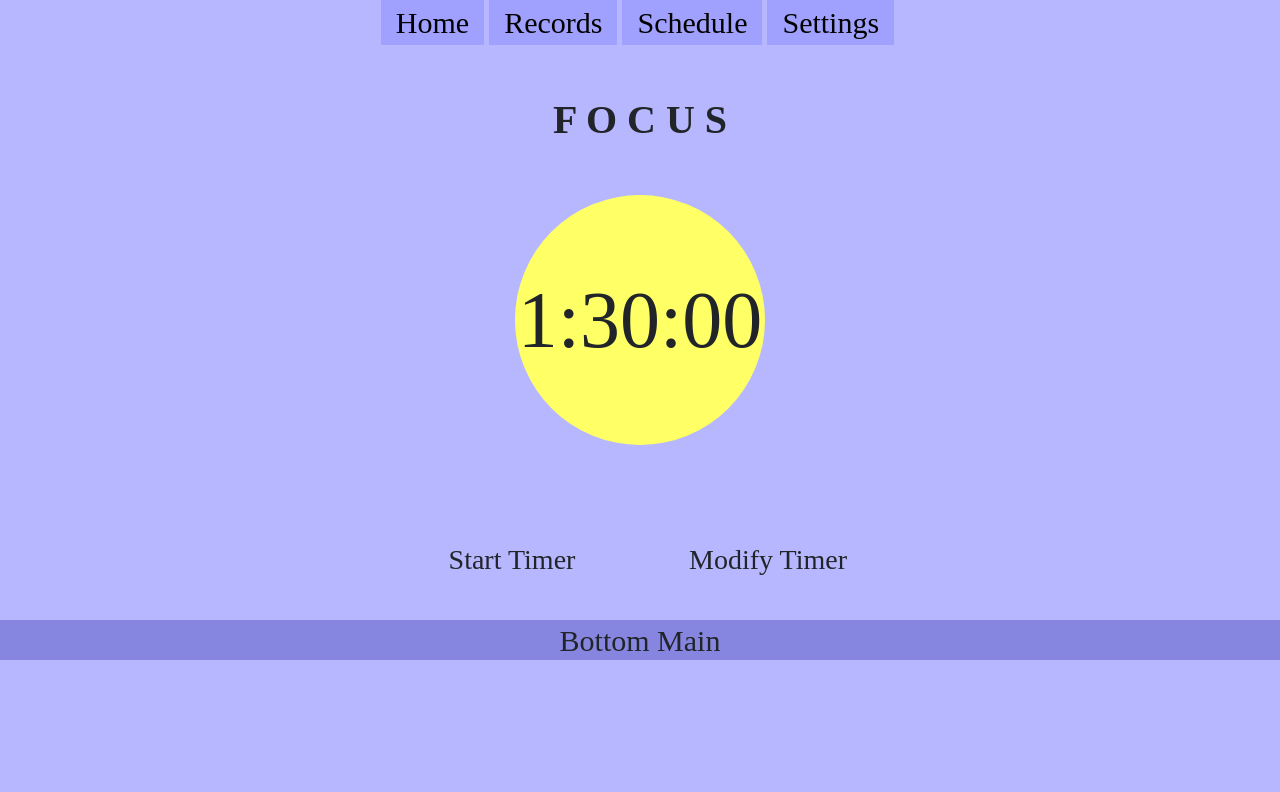
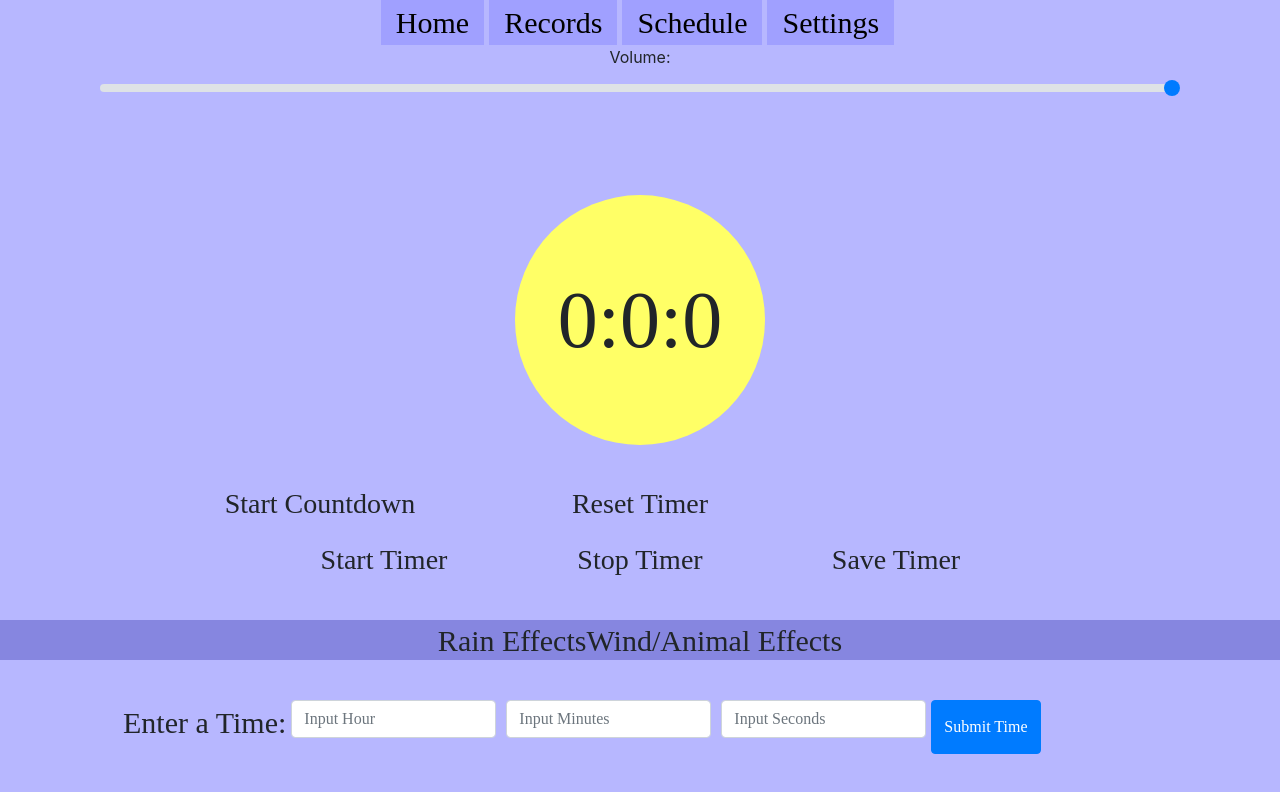
Before and after one commit to FrankBaj/FOCUS_PUBLIC, a React (Create React App) app: page /Records in a window 1280 px wide. Shown: the top 792 px of the page. Built offline with nearby package versions, Linux system fonts and the light colour scheme.

Commit message:
Functionality finished

```diff
--- a/src/App.js
+++ b/src/App.js
@@ -13,8 +13,6 @@ import {
 } from 'react-router-dom'
 import 'bootstrap/dist/css/bootstrap.min.css';
 import {Container, Row, Col} from 'react-bootstrap'
-// import Nav from 'react-bootstrap/Nav';
-// import Switch from 'react-bootstrap/esm/Switch';
 
 class App extends React.Component{
   render(){
--- a/src/Main.css
+++ b/src/Main.css
@@ -49,15 +49,41 @@
 #time-text1{
     position: fixed;
     top: 70%;
-    left: 40%;
+    left: 30%;
     transform: translate(-50%, -50%);
     font-family: 'Microsoft Yi Baiti';
     font-size: 28px;
 }
+
 #time-text2{
     position: fixed;
     top: 70%;
-    left: 60%;
+    left: 50%;
+    transform: translate(-50%, -50%);
+    font-family: 'Microsoft Yi Baiti';
+    font-size: 28px;
+}
+#time-text3{
+    position: fixed;
+    top: 70%;
+    left: 70%;
+    transform: translate(-50%, -50%);
+    font-family: 'Microsoft Yi Baiti';
+    font-size: 28px;
+}
+#time-text4{
+    position: fixed;
+    top: 63%;
+    left: 50%;
+    transform: translate(-50%, -50%);
+    font-family: 'Microsoft Yi Baiti';
+    font-size: 28px;
+}
+
+#time-text5{
+    position: fixed;
+    top: 63%;
+    left: 25%;
     transform: translate(-50%, -50%);
     font-family: 'Microsoft Yi Baiti';
     font-size: 28px;
@@ -74,6 +100,16 @@
     font-family: 'Microsoft Yi Baiti';
     font-size: 30px;
 }
+#below_bottom{
+    position: fixed;
+    top: 90%;
+    left: 60%;
+    width: 100%;
+    height: 5%;
+    transform: translate(-50%, -50%);
+    font-family: 'Microsoft Yi Baiti';
+    font-size: 30px;
+}
 
 @media screen and (max-width: 640px) {
     #time-text1{
--- a/src/Main.js
+++ b/src/Main.js
@@ -4,16 +4,187 @@ import 'bootstrap/dist/css/bootstrap.min.css';
 import Container from 'react-bootstrap/Container';
 import Row from 'react-bootstrap/Row';
 import Col from 'react-bootstrap/Col';
+import Form from 'react-bootstrap/Form';
+import Button from 'react-bootstrap/Button';
+import rainEffects from './rainEffects.mp3';
+import wind_animal_Effects from './wind_Animal_Sound.mp3'
 
 export default class Main extends React.Component{
+  constructor(props){
+    super(props);
+    this.state = {
+      timerStarted: false,
+      timerStopped: true,
+
+      hours: 0,
+      min: 0,
+      sec: 0,
+
+      setHours: '',
+      setMin: '',
+      setSec: '',
+
+      captures: [],
+
+      selectedTrack: null,
+      player: "stopped",
+
+      vol: 1.0
+    }
+    this.handleTimerStart = this.handleTimerStart.bind(this);
+    this.handleTimerStop = this.handleTimerStop.bind(this);
+    this.handleTimerReset = this.handleTimerReset.bind(this);
+    this.handleTimerSave = this.handleTimerSave.bind(this);
+    this.submitTime = this.submitTime.bind(this);
+    this.countDownTimer = this.countDownTimer.bind(this);
+    this.changeVolume = this.changeVolume.bind(this);
+  }
+
+  handleTimerStart(e){
+    e.preventDefault();
+    if(this.state.timerStopped){
+      this.timer = setInterval(() => {
+        this.setState({timerStarted:true, timerStopped:false});
+        if(this.state.timerStarted){
+          if(this.state.min === 59 && this.state.sec === 59){
+            this.setState((prevState) => ({hours: prevState.hours + 1, min: 0, sec: 0}))
+          }
+          if(this.state.sec === 59){
+            this.setState((prevState) => ({min: prevState.min + 1, sec: 0}))
+          }else{
+            this.setState((prevState) => ({sec: prevState.sec + 1}))
+          }
+        }
+      }, 1000);
+    }
+  }
+
+  handleTimerStop(e){
+    e.preventDefault();
+    this.setState({timerStarted: false, timerStopped:true});
+    clearInterval(this.timer);
+  }
+
+  handleTimerReset(e){
+    this.setState({timerStarted:false, timerStopped:true, sec:0, min:0, hours:0});
+    clearInterval(this.timer);
+  }
+
+  handleTimerSave(e){
+    this.setState((prevState) => ({captures:
+      [...prevState.captures,
+        this.state.hours + ":" + this.state.min + ":" + this.state.sec]
+    }))
+  }
+
+  countDownTimer(e){
+    e.preventDefault();
+    if(this.state.timerStopped){
+      this.timer = setInterval(() => {
+        this.setState({timerStarted:true, timerStopped:false});
+        if(this.state.timerStarted){
+          if(this.state.hours === 0 && this.state.min === 0 && this.state.sec === 0){
+            this.setState({timerStarted: false, timerStopped:true, hours: 0, min: 0, sec: 0});
+            clearInterval(this.timer);
+          }
+          else if(this.state.min === 0 && this.state.sec === 0){
+            this.setState((prevState) => ({hours: prevState.hours - 1, min: 59, sec: 59}))
+          }
+          else if(this.state.sec === 0){
+            this.setState((prevState) => ({min: prevState.min - 1, sec: 59}))
+          }else{
+          this.setState((prevState) => ({sec: prevState.sec - 1}))
+          }
+        }
+      }, 1000);
+    }
+  }
+
+
+  submitTime(e){
+    e.preventDefault();
+    const setHours = this.state.setHours;
+    const setMin = this.state.setMin;
+    const setSec = this.state.setSec;
+    if(setHours !== ''){
+      this.setState({
+        hours: parseInt(setHours,10),
+      })
+    }
+    if(setMin !== ''){
+      this.setState({
+        min: parseInt(setMin,10),
+      })
+    }
+    if(setSec !== ''){
+      this.setState({
+        sec: parseInt(setSec,10),
+      })
+    }
+  }
+
+  componentDidUpdate(prevProps, prevState){
+    if(this.state.selectedTrack !== prevState.selectedTrack){
+      let track;
+      switch(this.state.selectedTrack){
+        case "Rain Effects":
+          track = rainEffects;
+        break;
+        case "Wind/Animal Effects":
+          track = wind_animal_Effects;
+        break;
+        default:
+        break;
+      }
+      if(track){
+        this.player.src = track;
+        this.player.play()
+        this.setState({player: "playing"})
+      }
+    }
+    if (this.state.player !== prevState.player){
+      if(this.state.player === "paused"){
+        this.player.pause();
+      } else if (this.state.player === "stopped"){
+        this.player.pause();
+        this.player.currenttime = 0;
+        this.setState({selectedtrack: null});
+      } else if (
+        this.state.player === "playing" &&
+        prevState.player === "paused"
+      ){
+        this.player.play()
+      }
+    }
+  }
+
+  changeVolume(e){
+    e.preventDefault();
+    // const newVol = this.state.vol;
+    // this.setState({
+    //   vol: e.target.value
+    // });
+    this.player.volume = e.target.value;
+  }
+
     render(){
+      const list = [{id: 1, title: "Rain Effects"}, {id: 2, title: "Wind/Animal Effects"}].map(item => {
+        return(
+          <span
+            key={item.id}
+            onClick={() => this.setState({selectedTrack: item.title})}
+          >
+            {item.title}
+          </span>
+        );
+      });
       return(
         <div>
           <Container>
             <div>
               <Row>
                 <Col>
-                  <span id="title"> F O C U S </span>
+                  {/* <span id="title"> F O C U S </span> */}
                 </Col>
               </Row>
             </div>
@@ -21,7 +192,9 @@ export default class Main extends React.Component{
             <div id="circle">
               <Row>
                 <Col>
-                  <span id="time"> 1:30:00 </span>
+                  <span id="time">
+                    {this.state.hours + ":" + this.state.min + ":" + this.state.sec}
+                  </span>
                 </Col>
               </Row>
             </div>
@@ -29,10 +202,19 @@ export default class Main extends React.Component{
             <div id="time-opt">
               <Row>
                 <Col>
-                  <span id="time-text1">Start Timer</span>
+                  <span id="time-text1" onClick={this.handleTimerStart}>Start Timer</span>
                 </Col>
                 <Col>
-                  <span id="time-text2">Modify Timer</span>
+                  <span id="time-text3" onClick={this.handleTimerSave}>Save Timer</span>
+                </Col>
+                <Col>
+                  <span id="time-text2" onClick={this.handleTimerStop}>Stop Timer</span>
+                </Col>
+                <Col>
+                  <span id="time-text4" onClick={this.handleTimerReset}>Reset Timer</span>
+                </Col>
+                <Col>
+                  <span id="time-text5" onClick={this.countDownTimer}>Start Countdown</span>
                 </Col>
               </Row>
             </div>
@@ -41,11 +223,90 @@ export default class Main extends React.Component{
               <Row>
                 <Col>
                   <span id="text">
-                    Bottom Main
+                      {list}
+                      <br/>
+                      {this.state.player === "paused" && (
+                        <span onClick={() => this.setState({player: "playing"})}>
+                          Play
+                        </span>
+                      )}
+                      {this.state.player === "playing" && (
+                        <span onClick={() => this.setState({player: "paused"})}>
+                          Pause
+                        </span>
+                      )}
+                      {this.state.player === "playing" || this.state.player === "paused" ? (
+                        <span onClick={() => this.setState({player: "playing"})}>
+                          Stop
+                        </span>
+                      ) : (
+                        ""
+                      )}
+                    <audio ref={ref => this.player = ref}/>
                   </span>
                 </Col>
               </Row>
             </div>
+
+            <Form>
+              <Form.Group controlId="formBasicRangeCustom">
+                <Form.Label>Volume:</Form.Label>
+                <Form.Control
+                  type="range"
+                  min = '0.0'
+                  max = '1.0'
+                  step = '0.01'
+                  defaultValue = {this.state.vol}
+                  custom
+                  onChange = {this.changeVolume}
+                />
+              </Form.Group>
+            </Form>
+
+            <div id="below_bottom">
+              <Row>
+                <Col>
+                  <Form onSubmit={this.submitTime}>
+                    <Form.Row>
+                    <Form.Label>Enter a Time:</Form.Label>
+                      <Form.Group as={Col} sm="2">
+                        <Form.Control
+                          type ="text"
+                          placeholder = "Input Hour"
+                          defaultValue = {this.state.setHours}
+                          onChange = {(e) => this.setState({setHours: e.target.value})}
+                        />
+                      </Form.Group>
+                      <Form.Group as={Col} sm="2">
+                        <Form.Control
+                          type ="text"
+                          placeholder = "Input Minutes"
+                          defaultValue = {this.state.setMin}
+                          onChange = {(e) => this.setState({setMin: e.target.value})}
+                        />
+                      </Form.Group>
+                      <Form.Group as={Col} sm="2">
+                        <Form.Control
+                          type ="text"
+                          placeholder = "Input Seconds"
+                          defaultValue = {this.state.setSec}
+                          onChange = {(e) => this.setState({setSec: e.target.value})}
+                        />
+                      </Form.Group>
+                      <Button type="submit" value="Submit">Submit Time</Button>
+                    </Form.Row>
+                  </Form>
+                </Col>
+              </Row>
+            </div>
+
+            {/* <div>
+              <Col>
+              {this.state.captures.map((time, index) => {
+                return <code>{"Capture" + (index + 1) + "--" + time }</code>
+              })}
+              </Col>
+            </div> */}
           </Container>
         </div>
       )
--- a/src/Schedule.js
+++ b/src/Schedule.js
@@ -199,7 +199,6 @@ export default class Schedule extends React.Component{
                         placeholder = "YYYY"
                         defaultValue = {this.state.year}
                         onChange = {(e) => this.setState({year: e.target.value})}
-                        // onChange = {this.changeInput}
                       />
                     </Form.Group>
                     <Form.Group as={Col} sm="2">
```
Also changed, not shown: 2 other files (tests, documents, lock files or other folders).
